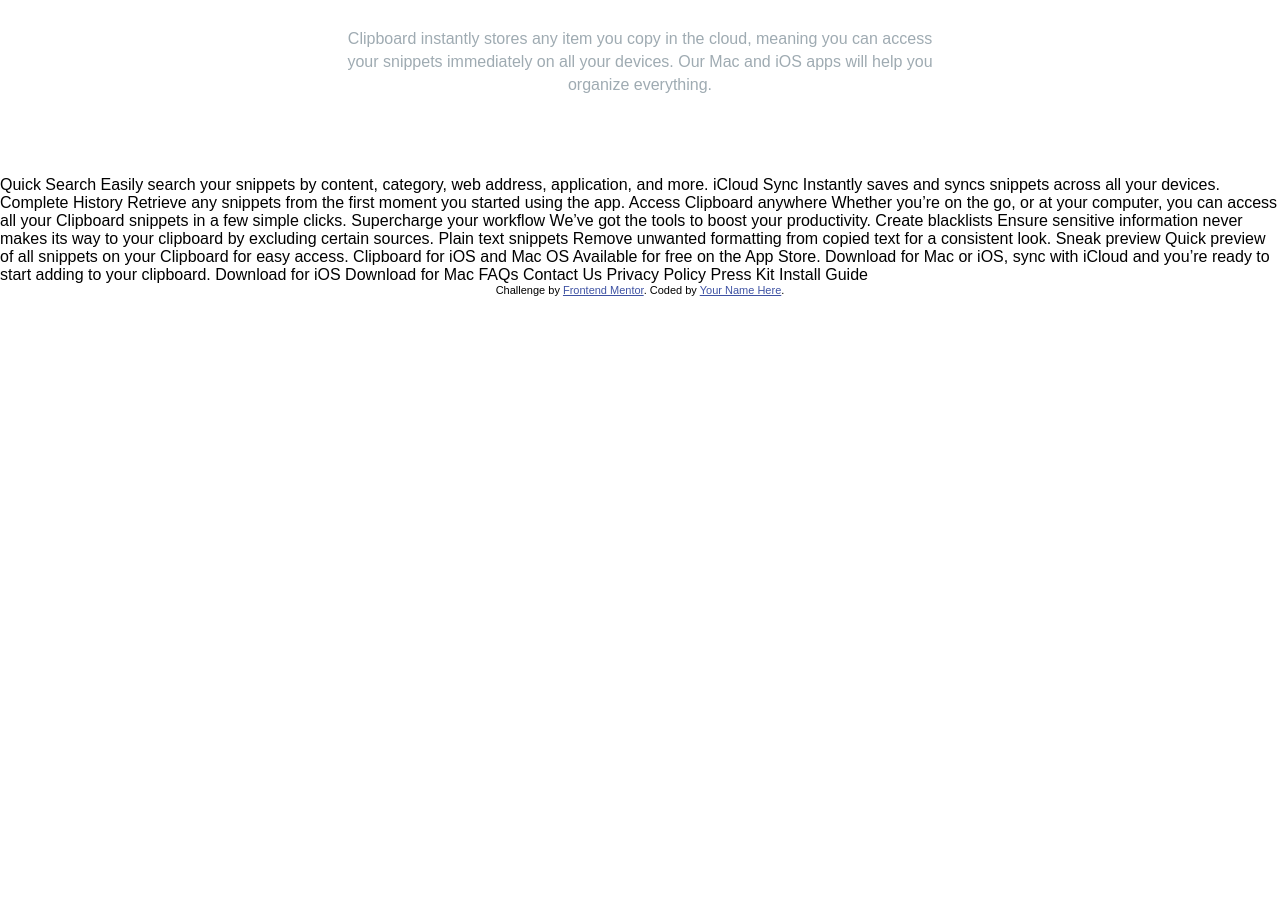
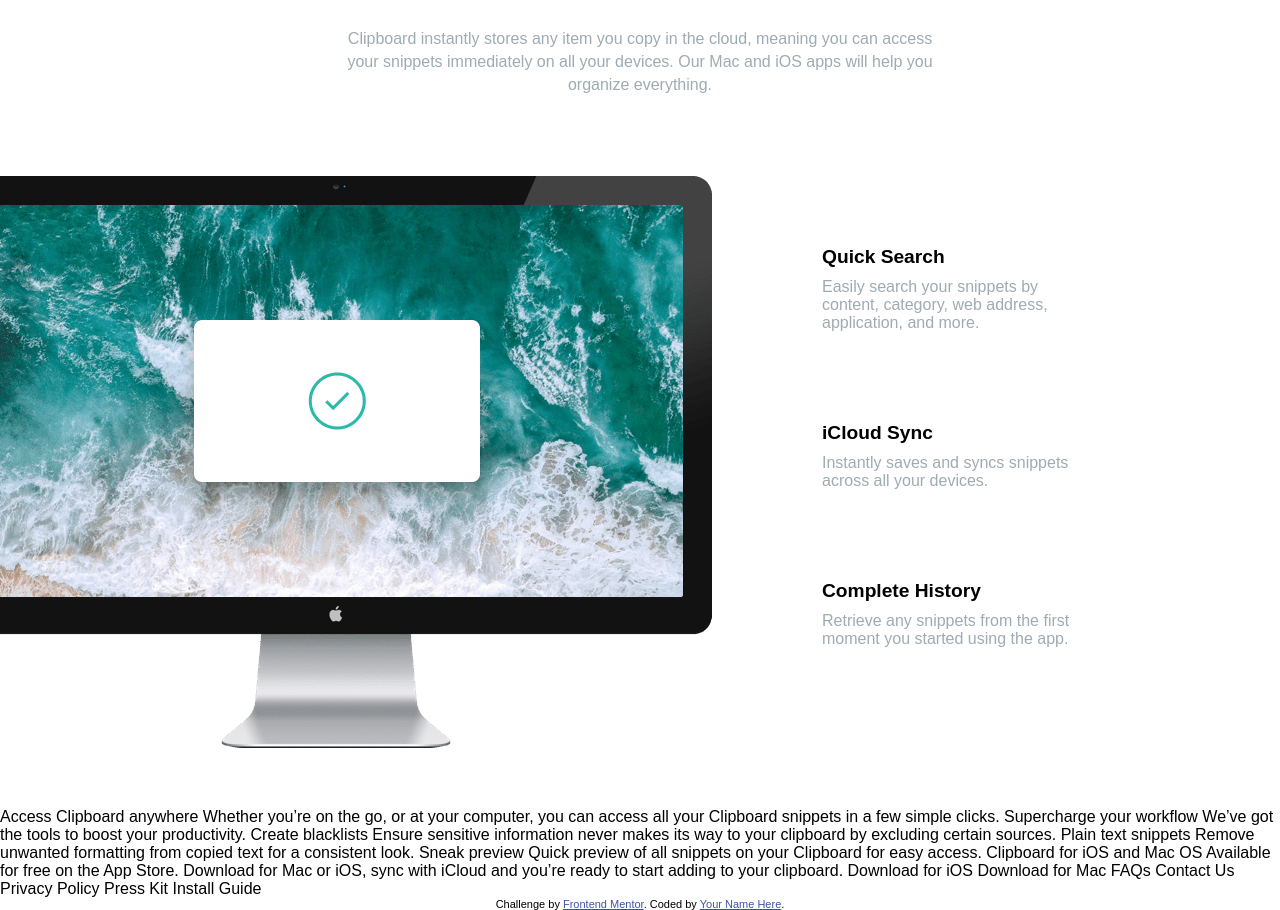
Before and after one commit to SierLor/clipboard-landing-page-master, a plain HTML site: page index.html in a window 1280 px wide. Shown: the part 691-1601 px from the top of the page. Before the commit the page ends 987 px from the top, so only its background shows below. Drawn offline with Linux system fonts and the light colour scheme; a web font is replaced by a local one.

Commit message:
Segunda seccion html css

```diff
--- a/index.html
+++ b/index.html
@@ -31,23 +31,35 @@
   </header>
 
 
-  <section class="segunda__seccion">
+  <section class="segunda_seccion">
+    <div class="segunda_seccion_img">
+      <img src="./images/image-computer.png" alt="ordenador" class="segunda_seccion_imagen">
+    </div>
+
+    <div class="segunda_seccion_info">
+
+      <div class="segunda_seccion_div">
+        <h4 class="segunda_seccion_title">Quick Search</h4>
+        <p class="segunda_seccion_parrafo">Easily search your snippets by content, category, web address, application, and more.</p>
+      </div>
+
+      <div class="segunda_seccion_div">
+        <h4 class="segunda_seccion_title">iCloud Sync</h4>
+        <p class="segunda_seccion_parrafo">Instantly saves and syncs snippets across all your devices.</p>
+      </div>
+
+      <div class="segunda_seccion_div">
+        <h4 class="segunda_seccion_title">Complete History</h4>
+        <p class="segunda_seccion_parrafo">Retrieve any snippets from the first moment you started using the app.</p>
+      </div>
+
+    </div>
 
   </section>
 
 
 
-  Quick Search
 
-  Easily search your snippets by content, category, web address, application, and more.
-
-  iCloud Sync
-
-  Instantly saves and syncs snippets across all your devices.
-
-  Complete History
-
-  Retrieve any snippets from the first moment you started using the app.
 
   Access Clipboard anywhere
 
--- a/style.css
+++ b/style.css
@@ -13,6 +13,10 @@ body{
   max-width: 1440px;
   margin: 0 auto;
 }
+
+
+
+/* ----------------HEADER----------------------------------- */
 
 .header{
     background-image: url(./images/bg-header-desktop.png);
@@ -103,6 +107,42 @@ body{
     margin-bottom: 80px;
 }
 
+/* ----------------SEGUNDA SECCION----------------------------------- */
+
+.segunda_seccion{
+    display: flex;
+    width: 100%;
+    overflow: hidden;
+}
+
+.segunda_seccion_img{
+    margin-left: -40px;
+
+}
+
+
+.segunda_seccion_info{
+    padding: 70px;
+    margin-left: 40px;
+}
+
+.segunda_seccion_div{
+    margin-bottom: 90px;
+}
+
+.segunda_seccion_title{
+    font-size: 1.2rem;
+    font-weight: 600;
+    margin-bottom: 10px;
+}
+
+.segunda_seccion_parrafo{
+    width: 64.5%;
+    color: hsl(201, 11%, 66%);
+}
+
+
+
 
 
 
```
